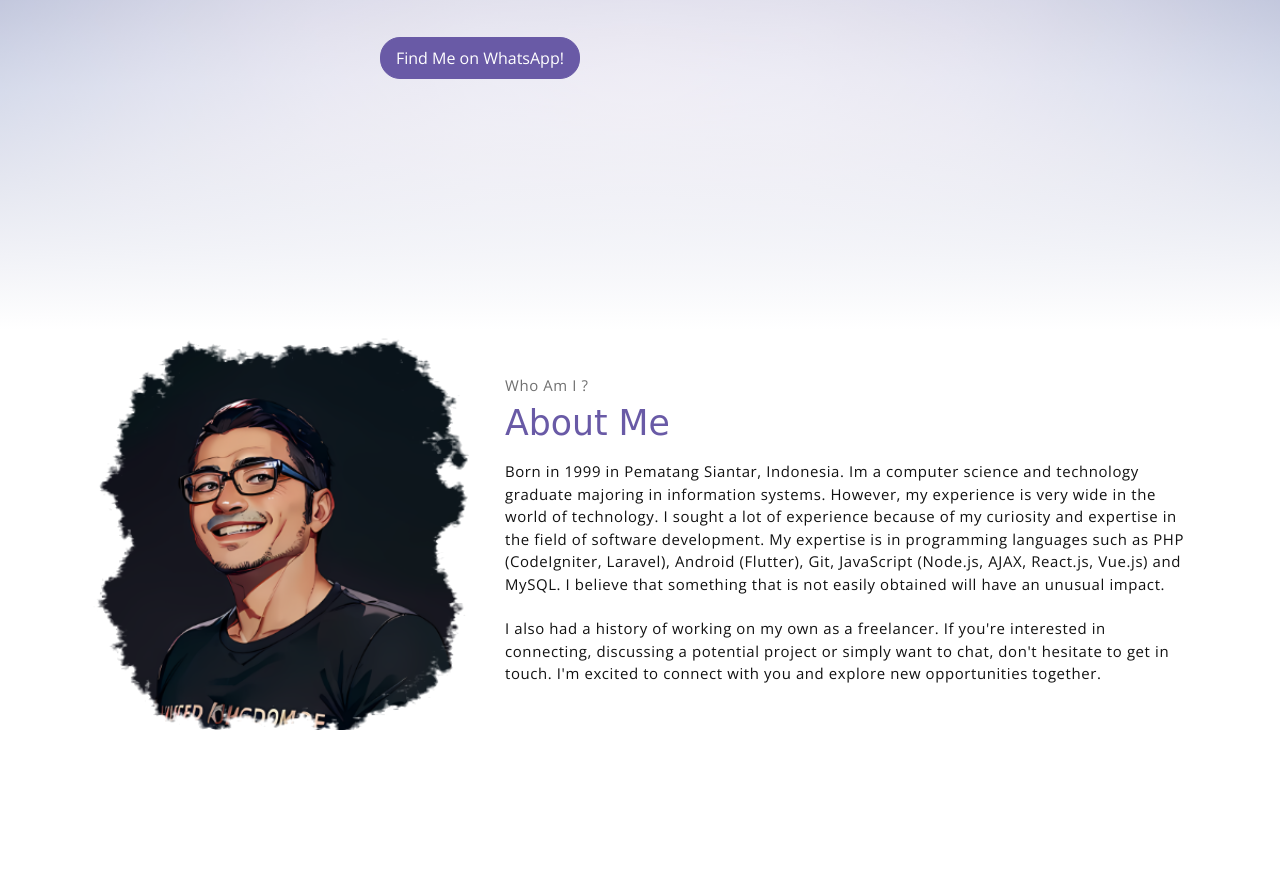
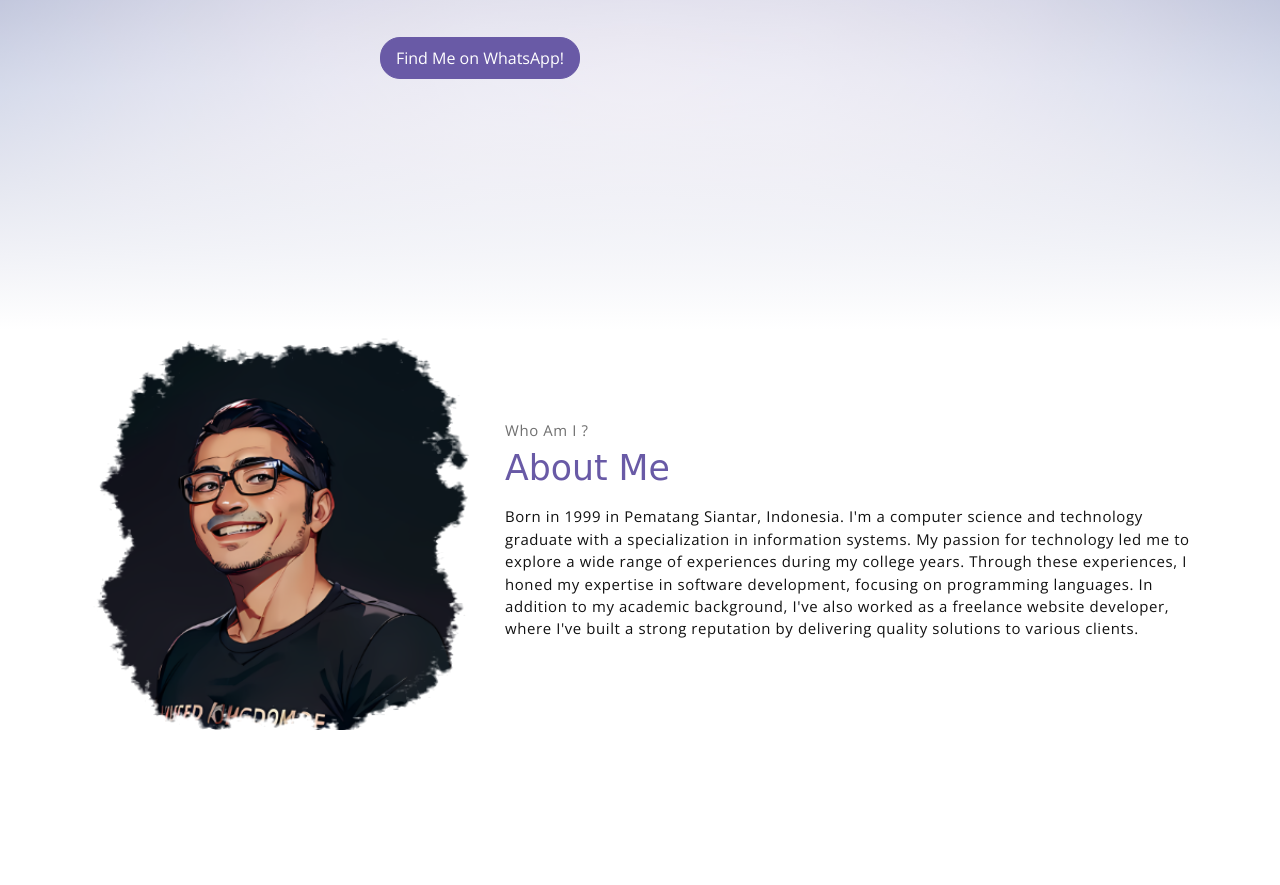
Before and after one commit to alfandihasibuan/alfandihasibuan.github.io, a plain HTML site: page index.html in a window 1280 px wide. Shown: the part 470-1355 px from the top of the page. Drawn offline with nearby package versions, Linux system fonts and the light colour scheme; some icons are missing; a web font is replaced by a local one.

Commit message:
updating about me

```diff
--- a/index.html
+++ b/index.html
@@ -118,7 +118,7 @@
                         <span class="up">Hi!</span>
                         <span class="down">I'm Alfandi</span>
                     </h1>
-                    <p class="header-subtitle">Software Developer</p>
+                    <p class="header-subtitle" style="letter-spacing: 0px;">Full Stack Web Developer</p>
 
                     <a target="_blank" href="https://wa.link/t3pfw3"
                         class="btn btn-primary">Find Me on WhatsApp!<i
@@ -141,35 +141,12 @@
                             <p class="section-subtitle">Who Am I ?</p>
                             <h2 class="section-title mb-3">About Me</h2>
                             <p>
-                                Born in 1999 in Pematang Siantar, Indonesia. Im
-                                a
-                                computer science and technology graduate
-                                majoring in
-                                information
-                                systems. However, my experience is very wide in
-                                the
-                                world of technology. I sought a lot of
-                                experience
-                                because of my curiosity and expertise in the
-                                field
-                                of software development.
-                                My expertise is in programming languages such as
-                                PHP
-                                (CodeIgniter, Laravel),
-                                Android (Flutter), Git, JavaScript (Node.js,
-                                AJAX,
-                                React.js, Vue.js) and MySQL. I believe that
-                                something that is not easily obtained will have
-                                an
-                                unusual impact.
-                                <br><br>I also had a history of working on my
-                                own as
-                                a freelancer. If you're interested in
-                                connecting,
-                                discussing a potential project or simply want to
-                                chat, don't hesitate to get in touch.
-                                I'm excited to connect with you and explore new
-                                opportunities together.
+                                Born in 1999 in Pematang Siantar, Indonesia. I'm a computer science and technology graduate with a specialization in information
+                                systems. My passion for technology led me to explore a wide range of experiences
+                                during my college years. Through these experiences, I honed my expertise in
+                                software development, focusing on programming languages. In addition to my
+                                academic background, I've also worked as a freelance website developer, where I've
+                                built a strong reputation by delivering quality solutions to various clients.
                             </p>
                         </div>
                     </div><!-- end of about wrapper -->
```
